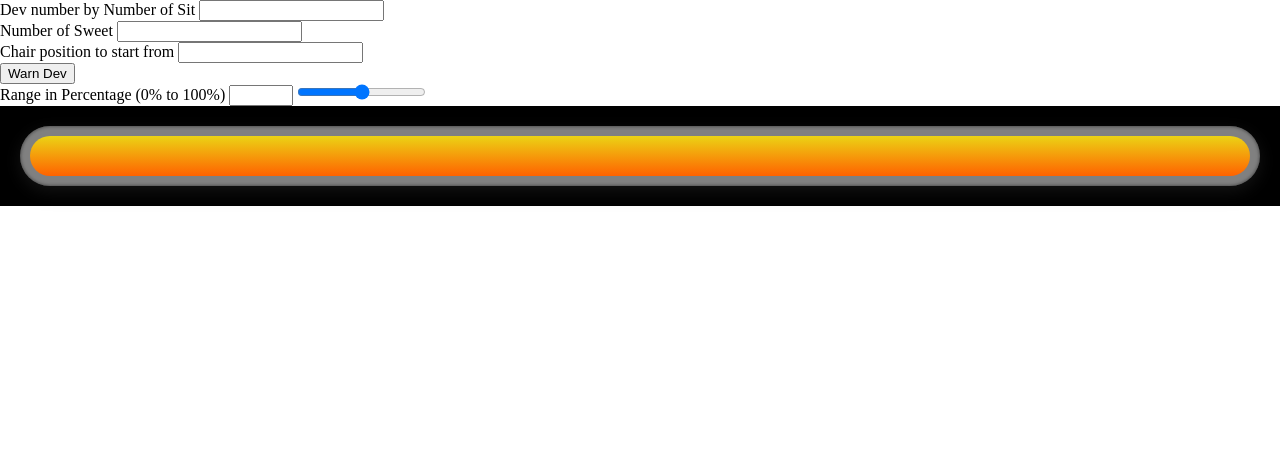
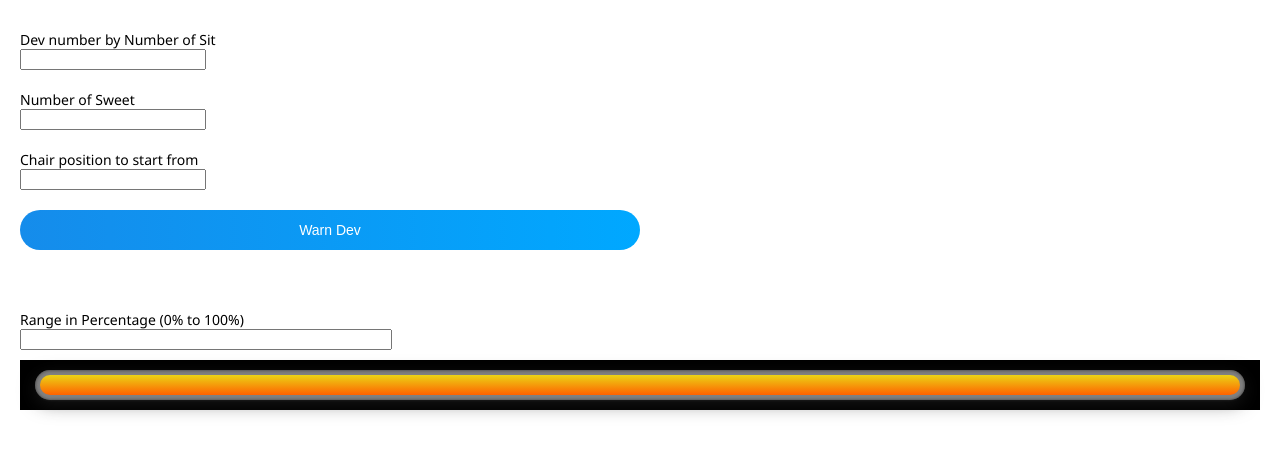
Before and after one commit to ereyomi/parkway-test, a plain HTML site: page index.html in a window 1280 px wide. Drawn offline with Linux system fonts and the light colour scheme.

Commit message:
feat: complete

```diff
--- a/css/main.css
+++ b/css/main.css
@@ -1,3 +1,4 @@
+@import 'warnDevSection.css';
 @import 'progressBarSection.css';
 
 *,
@@ -9,6 +10,7 @@
   -webkit-box-sizing: border-box;
 }
 body {
+    font-family: 'Segoe UI', Tahoma, Geneva, Verdana, sans-serif;
     width: 100%;
     height: 100%;
 }
@@ -16,3 +18,32 @@ body {
    width: 100%;
     height: 100%;
 }
+.sections {
+    width: 100%;
+    padding: 20px;
+}
+form {
+    display: grid;
+    grid-template-columns: 100%;
+}
+.formGroup {
+    display: flex;
+    flex-direction: column;
+    margin: 10px 0;
+}
+.formGroup label {
+    font-size: 14px;
+    font-weight: 500;
+}
+.formGroup input {
+    width: 30%
+}
+.formGroup button {
+    border: none;
+    background: rgb(21,140,235);
+    background: linear-gradient(90deg, rgba(21,140,235,1) 0%, rgba(0,168,255,1) 100%);
+    border-radius: 20px;
+    padding: 12px;
+    font-size: 14px;
+    color: white;
+ }
--- a/css/progressBarSection.css
+++ b/css/progressBarSection.css
@@ -5,7 +5,7 @@
 .progressBar {
     width: 100%;
     background: black;
-    padding: 20px;
+    padding: 10px 15px;
 }
 .innerHolder {
     background: grey;
@@ -13,13 +13,13 @@
     height: auto;
     border-radius: 50px;
     box-shadow: 0 5px 17px rgba(40, 40, 40, 0.5),0 0 3px 1px rgba(40, 40, 40, 0.5) inset;
-    padding: 10px;
+    padding: 5px;
 }
 .progress {
     background: rgb(235,211,21);
     background: linear-gradient(180deg, rgba(235,211,21,1) 0%, rgba(255,98,0,1) 100%);
     width: 100%;
-    height: 40px;
+    height: 20px;
     border-radius: 50px;
     box-shadow: 0 3px 3px -5px grey, 0 2px 5px grey;
 }
--- /dev/null
+++ b/css/warnDevSection.css
@@ -0,0 +1,5 @@
+.warnDevSection {
+    display: grid;
+    grid-template-columns: 50% 50%;
+    gap: 20px;
+}
--- a/index.html
+++ b/index.html
@@ -9,7 +9,7 @@
 <body>
     <div class="container">
         <!-- warnTheDevSection -->
-        <div class="warnDev">
+        <div class="sections warnDevSection">
             <form id=warnDevForm>
                 <div class="formGroup">
                     <label for="devChairNumber">Dev number by Number of Sit</label>
@@ -28,17 +28,15 @@
                 </div>
             </form>
             <div id="displayWarnToDev">
-
             </div>
         </div>
         <!--  -->
         <!-- progress Bar -->
-        <div class="progressBarSection">
+        <div class="sections progressBarSection">
             <form id=progressBarForm>
                 <div class="formGroup">
-                    <label for="percentage">Range in Percentage (0% to 100%)</label>
-                    <input type="number" name="percentage" id="" min="0" max="100">
-                    <input type="range" name="" id="">
+                    <label for="progressInput">Range in Percentage (0% to 100%)</label>
+                    <input type="number" name="progressInput" id="progressInput" min="0" max="100">
                 </div>
             </form>
             <div class="progressBar">
--- a/js/main.js
+++ b/js/main.js
@@ -5,29 +5,33 @@
     chairStartPosition: an integer, the chair number to begin passing out sweets from
 */
 const warnTheDeveoper = ( devNumOfChair, numOfSweet, chairStartPosition ) => {
-    console.log(devNumOfChair, numOfSweet,chairStartPosition)
+    console.log( devNumOfChair, numOfSweet, chairStartPosition )
     let warnDev = chairStartPosition
     if ( chairStartPosition > devNumOfChair )
     {
         return 'start positition should not be greater than the number of chairs available for developers'
     }
-    for (let sweetIndex = 1; sweetIndex <= numOfSweet; sweetIndex++) {
+    for ( let sweetIndex = 1; sweetIndex <= numOfSweet; sweetIndex++ )
+    {
         // check and continue process or possibly reset warnDev to 1
-        if ( sweetIndex === numOfSweet ) {
+        if ( sweetIndex === numOfSweet )
+        {
             break;
         }
-        if ( warnDev === devNumOfChair ) {
+        if ( warnDev === devNumOfChair )
+        {
             warnDev = 1
-        } else {
+        } else
+        {
             warnDev++
         }
     }
-    return `warn Developer sitting on sit ${warnDev}`
-}
+    return `warn Developer sitting on sit ${ warnDev }`
+};
 
 
 const theWarnDevForm = document.querySelector( '#warnDevForm' )
-theWarnDevForm.addEventListener( 'submit', (event) => {
+theWarnDevForm.addEventListener( 'submit', ( event ) => {
     event.preventDefault();
     // get data from form
     /*
@@ -38,14 +42,37 @@ theWarnDevForm.addEventListener( 'submit', (event) => {
     const getWarnDevFormById = document.forms.warnDevForm
     const warnDevFormData = new FormData( getWarnDevFormById )
     // get inputs by name attribute
-    const devChairNumber = warnDevFormData.get('devChairNumber')
-    const numOfSweet = warnDevFormData.get('numOfSweet')
+    const devChairNumber = warnDevFormData.get( 'devChairNumber' )
+    const numOfSweet = warnDevFormData.get( 'numOfSweet' )
     const chairStartPosition = warnDevFormData.get( 'chairStartPosition' )
 
     // warn dev
     const warnDeveoper = warnTheDeveoper( Number( devChairNumber ), Number( numOfSweet ), Number( chairStartPosition ) )
 
     // display result
-    document.querySelector('#displayWarnToDev').innerHTML = warnDeveoper;
+    document.querySelector( '#displayWarnToDev' ).innerHTML = warnDeveoper;
 
-})
+} );
+
+const progressInput = document.querySelector( '#progressInput' );
+const progressBar = document.querySelector( '.progress' );
+const innerHolder = document.querySelector( '.innerHolder' )
+const innerHolderHeight = innerHolder.clientHeight;
+progressInput.addEventListener( 'keyup', () => {
+    const getProgressValue = progressInput.value
+    console.log(getProgressValue, innerHolder.clientHeight)
+    if ( getProgressValue === 0 || getProgressValue === '' )
+    {
+        innerHolder.style.height = `${innerHolderHeight}px`
+        progressBar.style.display = 'none'
+    } else if ( getProgressValue >= 100 )
+    {
+        progressBar.style.display = 'block'
+        progressBar.style.width = '100%';
+    } else
+    {
+        progressBar.style.display = 'block'
+        progressBar.style.width = `${progressInput.value}%`;
+    }
+
+} );
```
